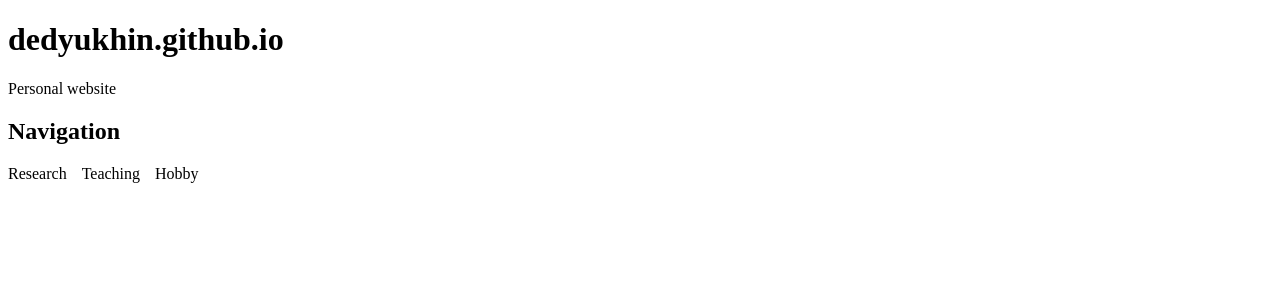
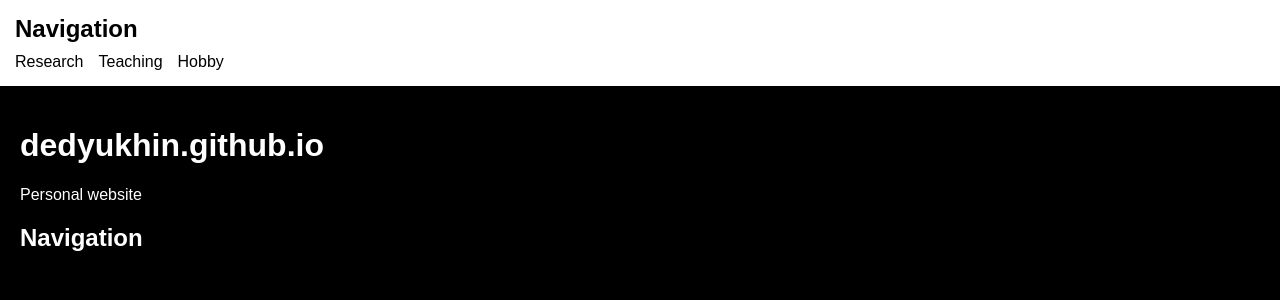
Before and after one commit to Dedyukhin/dedyukhin.github.io, a Jekyll site: the page built from README.md, in a window 1280 px wide. Shown: the top 300 px of the page. Built offline with Jekyll 4.4.1, drawn with Linux system fonts in a browser that asks for light colours; our own code applies the rules of GitHub Pages for plain Markdown files.

Commit message:
Update default.html

```diff
--- a/_layouts/default.html
+++ b/_layouts/default.html
@@ -1,10 +1,74 @@
-<!doctype html>
-<html>
-  <head>
-    <meta charset="utf-8">
+<!DOCTYPE html>
+<html lang="en">
+<head>
+    <meta charset="UTF-8">
+    <meta name="viewport" content="width=device-width, initial-scale=1.0">
     <title>{{ page.title }}</title>
-  </head>
-  <body>
-    {{ content }}
-  </body>
+    <style>
+        /* Body styling */
+        body {
+            margin: 0;
+            padding: 0;
+            font-family: Arial, sans-serif;
+            background-color: black;
+            color: white;
+        }
+
+        /* Navigation bar styling */
+        nav {
+            background-color: white;
+            color: black;
+            padding: 15px;
+        }
+
+        nav h2 {
+            color: black;
+            margin: 0 0 10px 0;
+        }
+
+        /* Full width layout */
+        .container {
+            width: 100%;
+            margin: 0 auto;
+            padding: 20px;
+        }
+
+        .horizontal-nav {
+            list-style-type: none;
+            padding: 0;
+            margin: 0;
+            display: flex;
+        }
+
+        .horizontal-nav li {
+            margin-right: 15px;
+        }
+
+        .horizontal-nav li:last-child {
+            margin-right: 0;
+        }
+
+        .horizontal-nav a {
+            text-decoration: none;
+            color: black;
+        }
+
+        .horizontal-nav a:hover {
+            text-decoration: underline;
+        }
+    </style>
+</head>
+<body>
+    <nav>
+        <h2>{{ site.data.navigation.docs_list_title }}</h2>
+        <ul class="horizontal-nav">
+            {% for item in site.data.navigation.docs %}
+                <li><a href="{{ item.url }}">{{ item.title }}</a></li>
+            {% endfor %}
+        </ul>
+    </nav>
+    <div class="container">
+        {{ content }}
+    </div>
+</body>
 </html>
```
